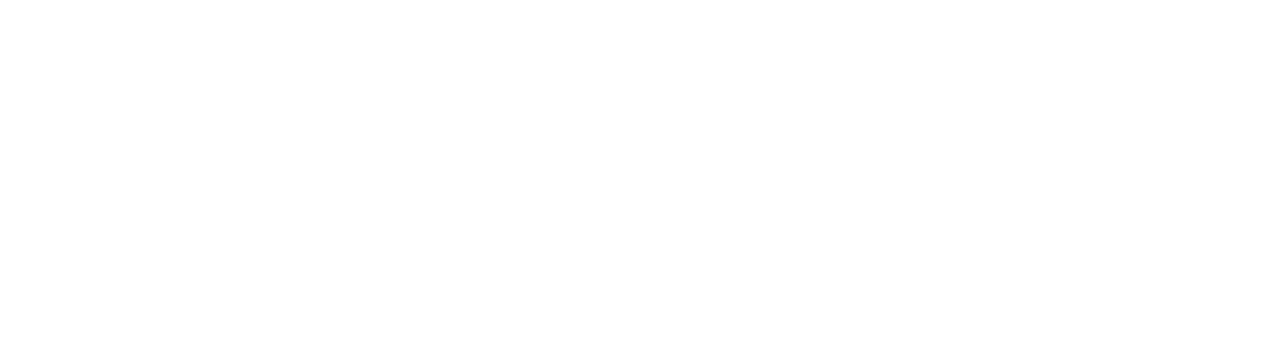
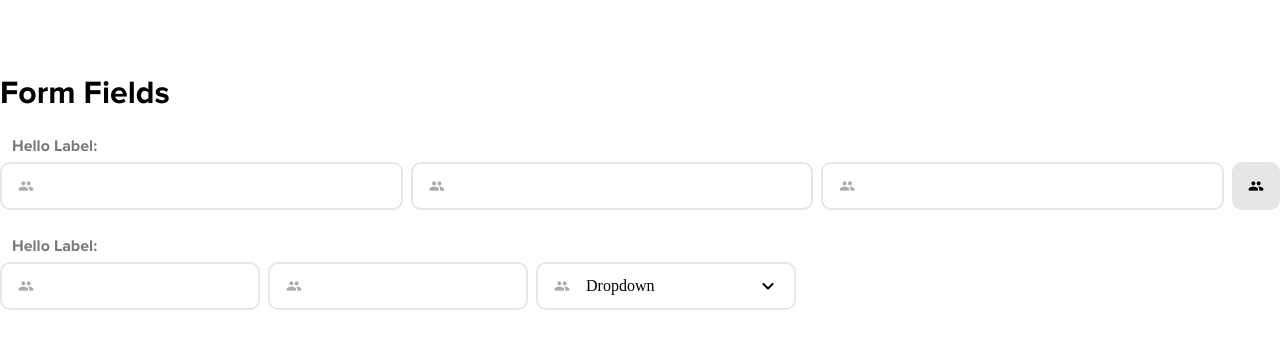
Before and after one commit to Zjarr/blog-client, a React (Create React App) app: page / in a window 1280 px wide. Shown: the part 4658-5006 px from the top of the page. Before the commit the page ends 4656 px from the top, so only its background shows below. Built offline with nearby package versions, Linux system fonts and the light colour scheme; a web font is replaced by a local one.

Commit message:
feat: add form field to component playground

```diff
--- a/src/pages/blog/landing.blog.pages.tsx
+++ b/src/pages/blog/landing.blog.pages.tsx
@@ -10,6 +10,7 @@
 import { Button } from '../../components/button';
 import { Loading } from '../../components/loading';
 import { List } from '../../components/list';
+import { FormField } from '../../components/form-field';
 
 import { COLOR_GREEN, COLOR_PURPLE } from '../../lib/values';
 
@@ -291,6 +292,32 @@
           active: true
         }
       ]} />
+      <br />
+      <br />
+      <br />
+
+
+      <Text type={'title'}>Form Fields</Text>
+      <p></p>
+      <FormField label={'Hello Label:'} marginBottom>
+        <Input icon={'group'} width={'33%'}/>
+        <Input icon={'group'} width={'33%'}/>
+        <Input icon={'group'} width={'33%'}/>
+        <Button type={'color'} icon={'group'} />
+      </FormField>
+
+      <FormField label={'Hello Label:'} marginBottom>
+        <Input icon={'group'}/>
+        <Input icon={'group'}/>
+        <Dropdown
+          name={'Dropdown'}
+          items={[
+            { name: 'value', value: 'name' }
+          ]}
+          icon={'group'}
+          onChange={(): void => { }}
+        />
+      </FormField>
 
       <Banner text={'Already exists an user with the provided email'} icon={'check'} color={COLOR_GREEN} visible />
     </>
```
